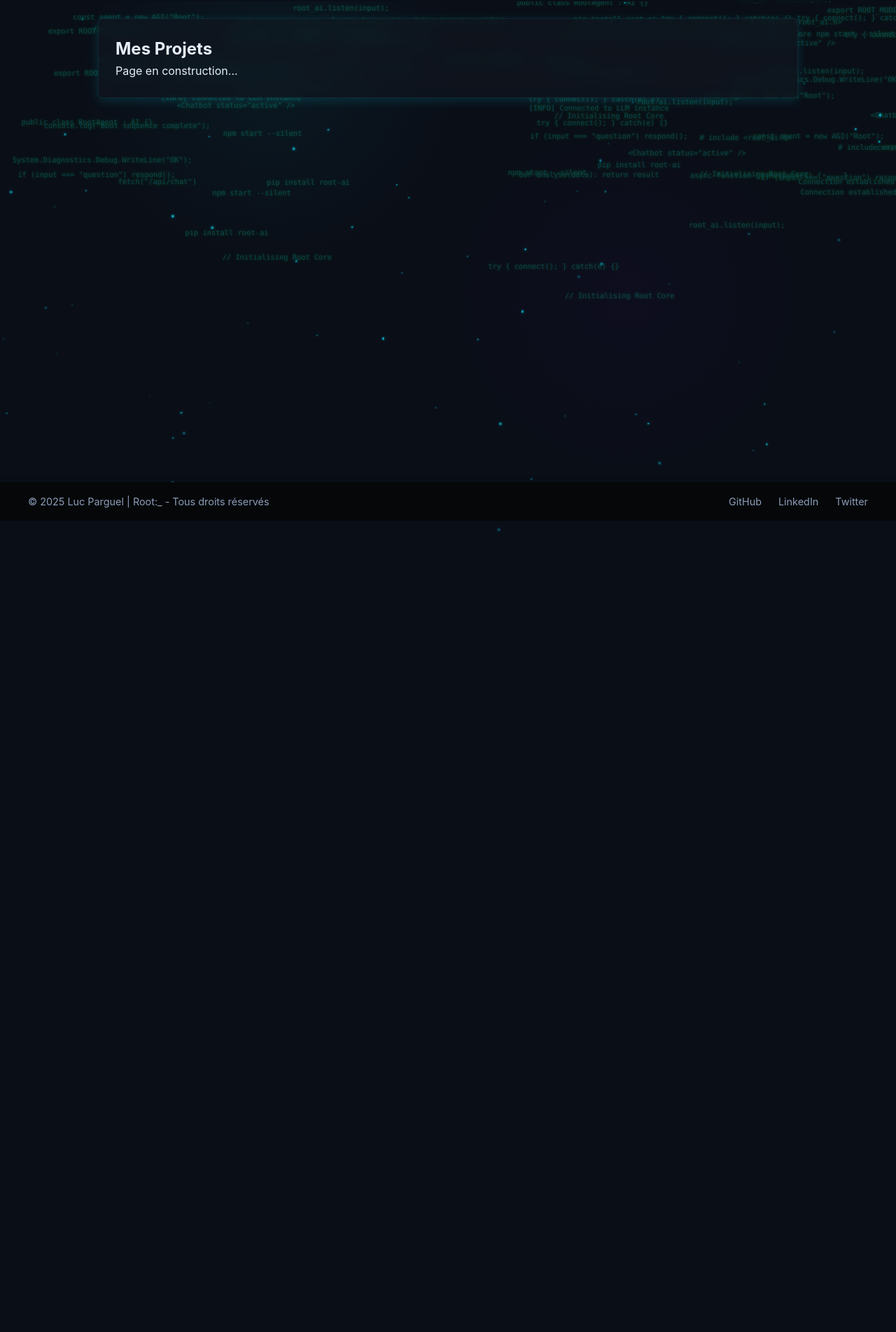
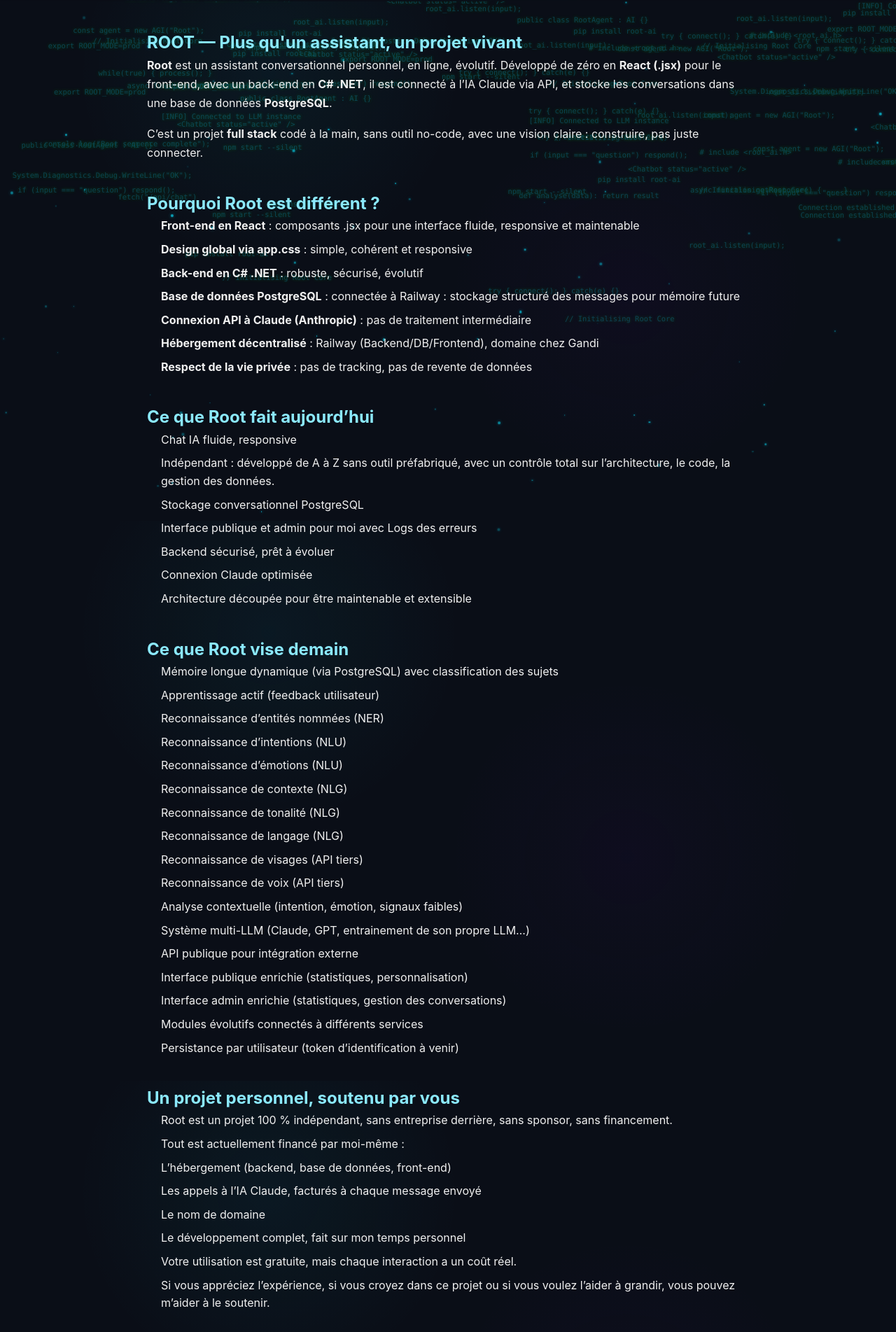
Before and after one commit to Luc1290/RootFrontend, a React (Vite) app: page /projets in a window 1280 px wide. Shown: the part 56-1959 px from the top of the page at 70% size. Before the commit the page ends 800 px from the top, so only its background shows below. Built offline with nearby package versions, Linux system fonts and the light colour scheme.

Commit message:
Root 3.3.2

```diff
--- a/src/App.css
+++ b/src/App.css
@@ -1253,3 +1253,51 @@
     hyphens: auto;
   }
 }
+
+.about-container {
+  max-width: 900px;
+  margin: 40px auto;
+  padding: 0 20px;
+  color: #f0f0f0;
+}
+
+.about-container h1 {
+  font-size: 2em;
+  color: #50fa7b;
+  margin-bottom: 20px;
+}
+
+.about-container h2 {
+  font-size: 1.5em;
+  margin-top: 40px;
+  color: #8be9fd;
+}
+
+.about-container p {
+  line-height: 1.7;
+  margin-bottom: 16px;
+}
+
+.about-container ul {
+  padding-left: 20px;
+  margin-bottom: 30px;
+}
+
+.about-container li {
+  margin-bottom: 8px;
+}
+
+.donate-button {
+  display: inline-block;
+  padding: 12px 20px;
+  background-color: #50fa7b;
+  color: #101010;
+  text-decoration: none;
+  border-radius: 4px;
+  font-weight: bold;
+  transition: background-color 0.2s ease;
+}
+
+.donate-button:hover {
+  background-color: #40c86d;
+}
--- a/src/App.jsx
+++ b/src/App.jsx
@@ -2,6 +2,7 @@
 import { BrowserRouter as Router, Routes, Route, Link } from 'react-router-dom';
 import Home from './components/Home.jsx';
 import Chatbot from './components/Chatbot.jsx';
+import Projets from './components/Projets.jsx';
 import AdminDashboard from './components/AdminDashboard.jsx';
 import AnimatedBackground from './components/AnimatedBackground.jsx';
 
@@ -72,8 +73,6 @@
           <ul>
             <li><Link to="/" onClick={closeMenu}>Accueil</Link></li>
             <li><Link to="/projets" onClick={closeMenu}>Projets</Link></li>
-            <li><Link to="/competences" onClick={closeMenu}>Compétences</Link></li>
-            <li><Link to="/contact" onClick={closeMenu}>Contact</Link></li>
             <li><Link to="/chatbot" onClick={closeMenu} className="chatbot-link">Discuter avec Root:_</Link></li>
           </ul>
         </nav>
@@ -101,16 +100,14 @@
           <Route path="/" element={<Home />} />
           <Route path="/chatbot" element={<Chatbot />} />
           <Route path="/admin" element={<AdminDashboard />} />
-          <Route path="/projets" element={<div className="page-container"><h2>Mes Projets</h2><p>Page en construction...</p></div>} />
-          <Route path="/competences" element={<div className="page-container"><h2>Mes Compétences</h2><p>Page en construction...</p></div>} />
-          <Route path="/contact" element={<div className="page-container"><h2>Contact</h2><p>Page en construction...</p></div>} />
+          <Route path="/projets" element={<Projets/>} />
           <Route path="*" element={<div className="page-container"><h2>Page introuvable</h2><p>La page demandée n'existe pas.</p></div>} />
         </Routes>
       </main>
 
       <footer>
         <div className="footer-content">
-          <p>&copy; {new Date().getFullYear()} Luc Parguel | Root:_ - Tous droits réservés</p>
+          <p>&copy; {new Date().getFullYear()} Luc Parguel | Root:_ - RootIA1290@gmail.com -  Tous droits réservés</p>
           <div className="social-links">
             <a href="https://github.com/" target="_blank" rel="noopener noreferrer">GitHub</a>
             <a href="https://linkedin.com/" target="_blank" rel="noopener noreferrer">LinkedIn</a>
--- /dev/null
+++ b/src/components/Projets.jsx
@@ -0,0 +1,78 @@
+import React from 'react';
+
+const About = () => {
+  return (
+    <div className="about-container">
+      <h2>ROOT — Plus qu'un assistant, un projet vivant</h2>
+
+      <p><strong>Root</strong> est un assistant conversationnel personnel, en ligne, évolutif. Développé de zéro en <strong>React (.jsx)</strong> pour le front-end, avec un back-end en <strong>C# .NET</strong>, il est connecté à l’IA Claude via API, et stocke les conversations dans une base de données <strong>PostgreSQL</strong>.</p>
+
+      <p>C’est un projet <strong>full stack</strong> codé à la main, sans outil no-code, avec une vision claire : construire, pas juste connecter.</p>
+
+      <h2>Pourquoi Root est différent ?</h2>
+      <ul>
+        <li><strong>Front-end en React</strong> : composants .jsx pour une interface fluide, responsive et maintenable</li>
+        <li><strong>Design global via app.css</strong> : simple, cohérent et responsive</li>
+        <li><strong>Back-end en C# .NET</strong> : robuste, sécurisé, évolutif</li>
+        <li><strong>Base de données PostgreSQL</strong> : connectée à Railway : stockage structuré des messages pour mémoire future</li>
+        <li><strong>Connexion API à Claude (Anthropic)</strong> : pas de traitement intermédiaire</li>
+        <li><strong>Hébergement décentralisé</strong> : Railway (Backend/DB/Frontend), domaine chez Gandi</li>
+        <li><strong>Respect de la vie privée</strong> : pas de tracking, pas de revente de données</li>
+      </ul>
+
+      <h2>Ce que Root fait aujourd’hui</h2>
+      <ul>
+        <li>Chat IA fluide, responsive</li>
+        <li>Indépendant : développé de A à Z sans outil préfabriqué, avec un contrôle total sur l’architecture, le code, la gestion des données.</li>
+        <li>Stockage conversationnel PostgreSQL</li>
+        <li>Interface publique et admin pour moi avec Logs des erreurs</li>
+        <li>Backend sécurisé, prêt à évoluer</li>
+        <li>Connexion Claude optimisée</li>
+        <li>Architecture découpée pour être maintenable et extensible</li>
+      </ul>
+
+      <h2>Ce que Root vise demain</h2>
+      <ul>
+        <li>Mémoire longue dynamique (via PostgreSQL) avec classification des sujets</li>
+        <li>Apprentissage actif (feedback utilisateur)</li>
+        <li>Reconnaissance d’entités nommées (NER)</li>
+        <li>Reconnaissance d’intentions (NLU)</li>
+        <li>Reconnaissance d’émotions (NLU)</li>
+        <li>Reconnaissance de contexte (NLG)</li>
+        <li>Reconnaissance de tonalité (NLG)</li>
+        <li>Reconnaissance de langage (NLG)</li>
+        <li>Reconnaissance de visages (API tiers)</li>
+        <li>Reconnaissance de voix (API tiers)</li>
+        <li>Analyse contextuelle (intention, émotion, signaux faibles)</li>
+        <li>Système multi-LLM (Claude, GPT, entrainement de son propre LLM…)</li>
+        <li>API publique pour intégration externe</li>
+        <li>Interface publique enrichie (statistiques, personnalisation)</li>
+        <li>Interface admin enrichie (statistiques, gestion des conversations)</li>
+        <li>Modules évolutifs connectés à différents services</li>
+        <li>Persistance par utilisateur (token d’identification à venir)</li>
+      </ul>
+
+      <h2>Un projet personnel, soutenu par vous</h2>
+        <ul>
+        <li>Root est un projet 100 % indépendant, sans entreprise derrière, sans sponsor, sans financement.</li>
+        <li>Tout est actuellement financé par moi-même :</li>
+        <li>L’hébergement (backend, base de données, front-end)</li>
+        <li>Les appels à l’IA Claude, facturés à chaque message envoyé</li>
+        <li>Le nom de domaine</li>
+        <li>Le développement complet, fait sur mon temps personnel</li>
+        <li>Votre utilisation est gratuite, mais chaque interaction a un coût réel.</li>
+        <li>Si vous appréciez l’expérience, si vous croyez dans ce projet ou si vous voulez l’aider à grandir, vous pouvez m’aider à le soutenir.</li>
+        </ul>
+
+        <a className="donate-button" href="https://tonlienversdons.fr" target="_blank" rel="noopener noreferrer">
+        → Soutenir Root
+      </a>
+      <ul></ul>
+      <a className="donate-button" href="mailto:RootIA1290@gmail.com" target="_blank" rel="noopener noreferrer">
+        → Contactez moi pour plus d'informations
+      </a>
+    </div>
+  );
+};
+
+export default About;
```
